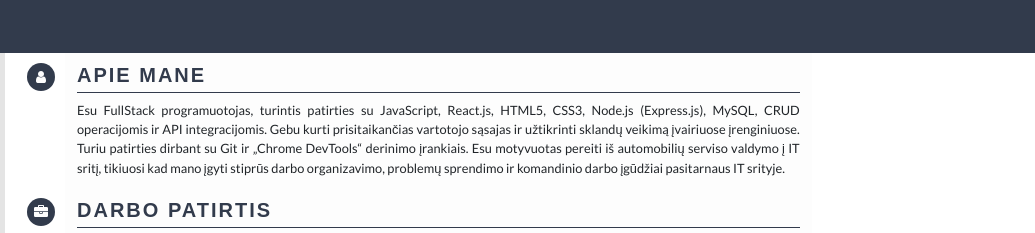
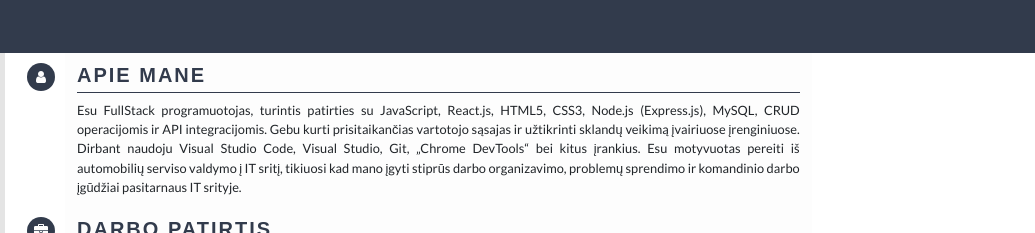
Before and after one commit to RokasIme/CVLT, a website: page index.html in a window 1280 px wide. Shown: the part 107-340 px from the top of the page, 245-1280 px from the left. Drawn offline with Linux system fonts and the light colour scheme; a web font is replaced by a local one.

Commit message:
update VSCode

```diff
--- a/index.html
+++ b/index.html
@@ -107,10 +107,10 @@
               <p>
                 Esu FullStack programuotojas, turintis patirties su JavaScript, React.js, HTML5, CSS3, Node.js
                 (Express.js), MySQL, CRUD operacijomis ir API integracijomis. Gebu kurti prisitaikančias vartotojo
-                sąsajas ir užtikrinti sklandų veikimą įvairiuose įrenginiuose. Turiu patirties dirbant su Git ir „Chrome
-                DevTools“ derinimo įrankiais. Esu motyvuotas pereiti iš automobilių serviso valdymo į IT sritį, tikiuosi
-                kad mano įgyti stiprūs darbo organizavimo, problemų sprendimo ir komandinio darbo įgūdžiai pasitarnaus
-                IT srityje.
+                sąsajas ir užtikrinti sklandų veikimą įvairiuose įrenginiuose. Dirbant naudoju Visual Studio Code,
+                Visual Studio, Git, „Chrome DevTools“ bei kitus įrankius. Esu motyvuotas pereiti iš automobilių serviso
+                valdymo į IT sritį, tikiuosi kad mano įgyti stiprūs darbo organizavimo, problemų sprendimo ir komandinio
+                darbo įgūdžiai pasitarnaus IT srityje.
               </p>
               <div class="vertical-line"></div>
             </div>
```
